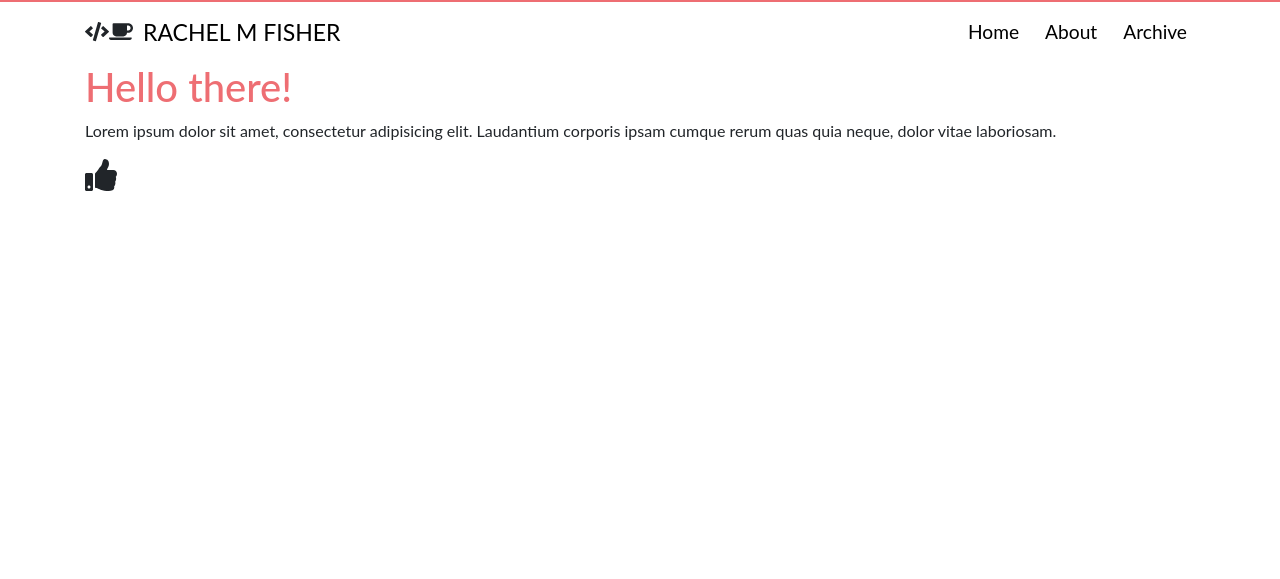
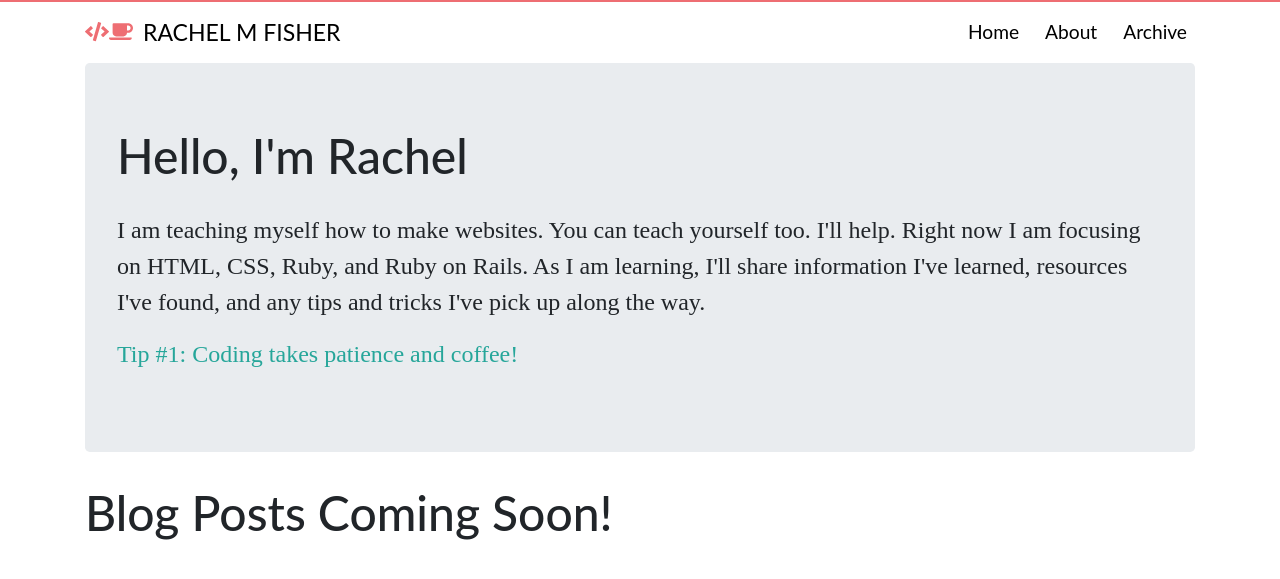
Before and after one commit to Elenaltarien/rachel-m-fisher, a Jekyll site: the page built from index.html, in a window 1280 px wide. Shown: the top 579 px of the page. Built offline with Jekyll 4.4.1, drawn with Linux system fonts in a browser that asks for light colours; nearby versions of some CDN libraries.

Commit message:
Added intro section to index.html

```diff
--- a/css/custom/_variables.scss
+++ b/css/custom/_variables.scss
@@ -1,3 +1,7 @@
-$primary: #ee6e73; // shell pink
-$font-family-sans-serif: 'Lato', sans-serif;
-$font-family-serif: 'Fauna One', serif;
+// Colors
+$primary: #ee6e73; // shell pink; Bootstrap variable
+$accent: #26a69a; //teal; custom variable
+
+//Fonts
+$font-family-sans-serif: 'Lato', sans-serif; //Bootstrap variable
+$font-family-serif: 'Fauna One', serif; //Bootstrap variable
--- a/css/main.scss
+++ b/css/main.scss
@@ -4,3 +4,21 @@
 @import 'custom/variables';
 @import 'bootstrap/bootstrap';
 @import 'custom/includes/nav';
+
+body {
+    font-family: $font-family-serif;
+    .primary-color {
+        color: $primary;
+    }
+    .accent-color {
+        color: $accent;
+    }
+    p {
+        font-size: 1.5em;
+    }
+    h1 {
+        font-size: 3em;
+        padding-bottom: 20px;
+        font-family: $font-family-sans-serif;
+    }
+}
--- a/index.html
+++ b/index.html
@@ -3,11 +3,12 @@ layout: default
 ---
 
 <div class="container">
-  <div class="row">
-    <div class="col">
-      <h1 class="text-primary">Hello there!</h1>
-      <p>Lorem ipsum dolor sit amet, consectetur adipisicing elit. Laudantium corporis ipsam cumque rerum quas quia neque, dolor vitae laboriosam.</p>
-      <i class="fas fa-thumbs-up fa-2x"></i>
-    </div>
+  <div class="jumbotron"><h1>Hello, I'm Rachel</h1>
+    <p>I am teaching myself how to make websites. You can teach yourself too. I'll help.
+    Right now I am focusing on HTML, CSS, Ruby, and Ruby on Rails.
+    As I am learning, I'll share information I've learned, resources I've found, and any tips and tricks I've pick up along the way.
+    <p class="accent-color">Tip #1: Coding takes patience and coffee!</p>
   </div>
 </div>
+
+<div class="container"><h1>Blog Posts Coming Soon!</h1></div>
```
